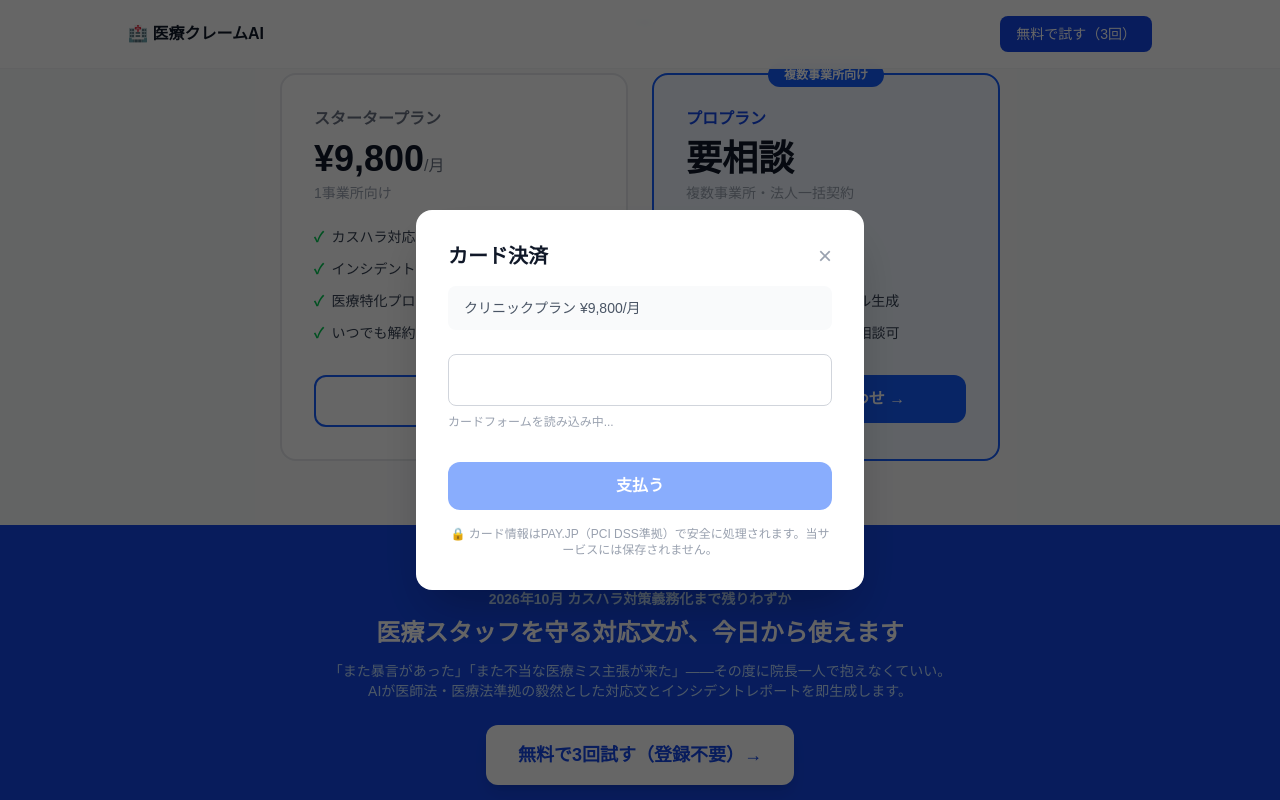
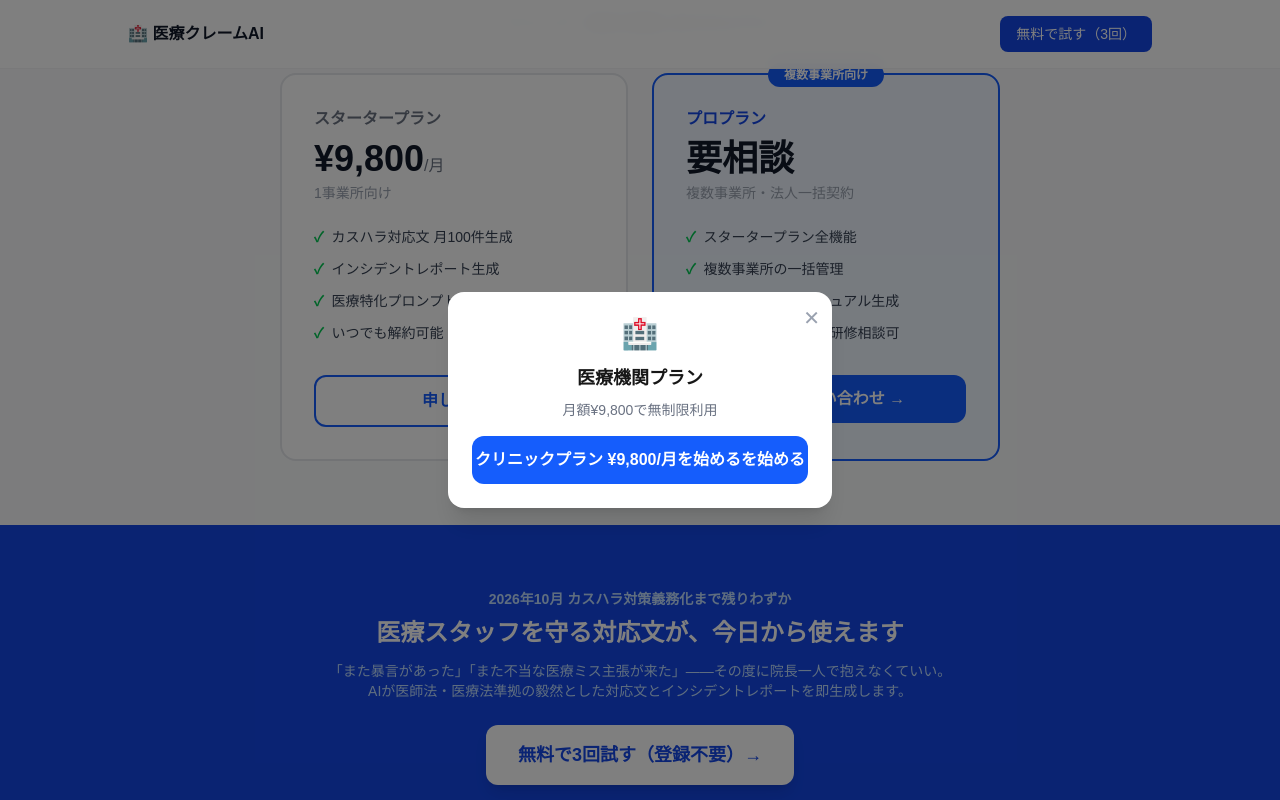
Before and after one commit to pokkori/iryou-claim-ai, a Next.js app: page / in a window 1280 px wide. Both pictures are taken after a click on the button "申し込む". Shown: the part 3774-4574 px from the top of the page. Built offline with nearby package versions, Linux system fonts and the light colour scheme; no server answers.

Commit message:
fix: LP page.tsx PayjpModal→KomojuButtonに置換
Co-Authored-By: Claude Sonnet 4.6 <noreply@anthropic.com>

```diff
--- a/app/page.tsx
+++ b/app/page.tsx
@@ -1,7 +1,7 @@
 "use client";
 import Link from "next/link";
 import { useState, useEffect } from "react";
-import PayjpModal from "@/components/PayjpModal";
+import KomojuButton from "@/components/KomojuButton";
 
 const PAYJP_PUBLIC_KEY = process.env.NEXT_PUBLIC_PAYJP_PUBLIC_KEY ?? "";
 
@@ -69,13 +69,15 @@ export default function IryouLP() {
   return (
     <main className="min-h-screen bg-white">
       {showPayjp && (
-        <PayjpModal
-          publicKey={PAYJP_PUBLIC_KEY}
-          planLabel={selectedPlan === "business" ? "プロプラン ¥9,800/月（病院・医療法人向け）" : "クリニックプラン ¥9,800/月"}
-          plan={selectedPlan}
-          onSuccess={() => { setShowPayjp(false); window.location.href = "/success"; }}
-          onClose={() => setShowPayjp(false)}
-        />
+        <div className="fixed inset-0 bg-black/50 flex items-center justify-center z-50 px-4">
+          <div className="bg-white rounded-2xl p-6 max-w-sm w-full shadow-xl relative">
+            <button onClick={() => setShowPayjp(false)} className="absolute top-3 right-3 text-gray-400 text-xl">✕</button>
+            <div className="text-3xl mb-3 text-center">🏥</div>
+            <h2 className="text-lg font-bold mb-2 text-center">医療機関プラン</h2>
+            <p className="text-sm text-gray-500 mb-4 text-center">月額¥9,800で無制限利用</p>
+            <KomojuButton planId={selectedPlan ?? "business"} planLabel={selectedPlan === "business" ? "プロプラン ¥9,800/月を始める" : "クリニックプラン ¥9,800/月を始める"} className="w-full bg-blue-600 text-white font-bold py-3 rounded-xl hover:bg-blue-700 disabled:opacity-50" />
+          </div>
+        </div>
       )}
 
       <div className="bg-amber-50 border-b border-amber-200 text-amber-800 text-center text-xs py-2.5 px-4 font-medium">
```
